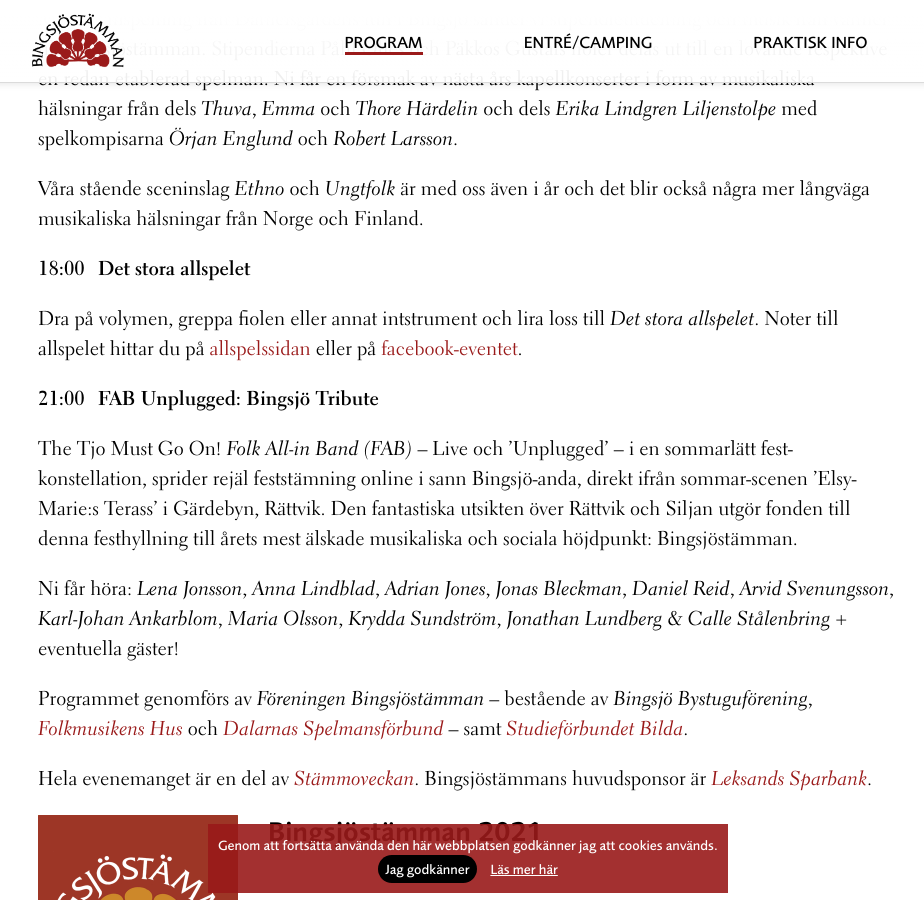
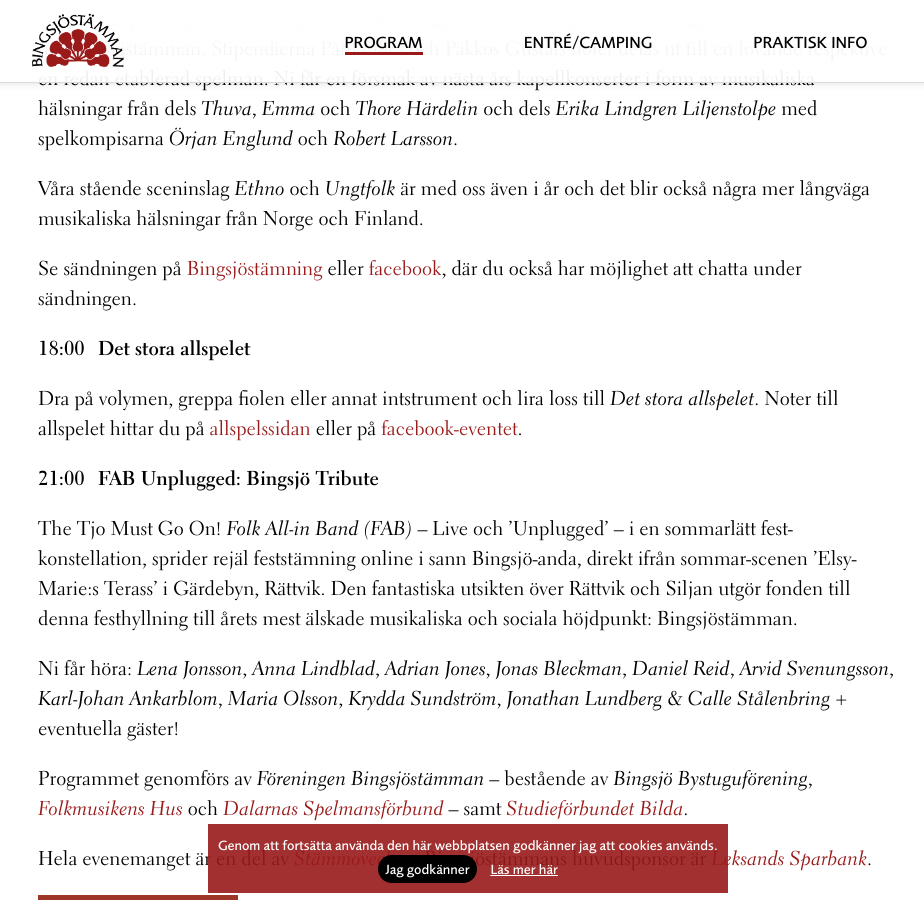
Before and after one commit to bingsjostamman/bingsjostamman.github.io, a Jekyll site: the page built from 2021/index.md, in a window 1280 px wide and 900 px high, scrolled down 761 px. Shown: the whole window, without its empty margins (172-1096 px from the left). Built offline with Jekyll 4.4.1, drawn with Linux system fonts in a browser that asks for light colours.

Commit message:
Update index.md

```diff
--- a/2021/index.md
+++ b/2021/index.md
@@ -27,6 +27,7 @@
 
 Våra stående sceninslag _Ethno_ och _Ungtfolk_ är med oss även i år och det blir också några mer långväga musikaliska hälsningar från Norge och Finland.
 
+Se sändningen på [Bingsjöstämning](/2021/bingsjostamning/) eller [facebook](https://www.facebook.com/bingsjostamman/live), där du också har möjlighet att chatta under sändningen.
 
 **18:00**
 : **Det stora allspelet**
```
